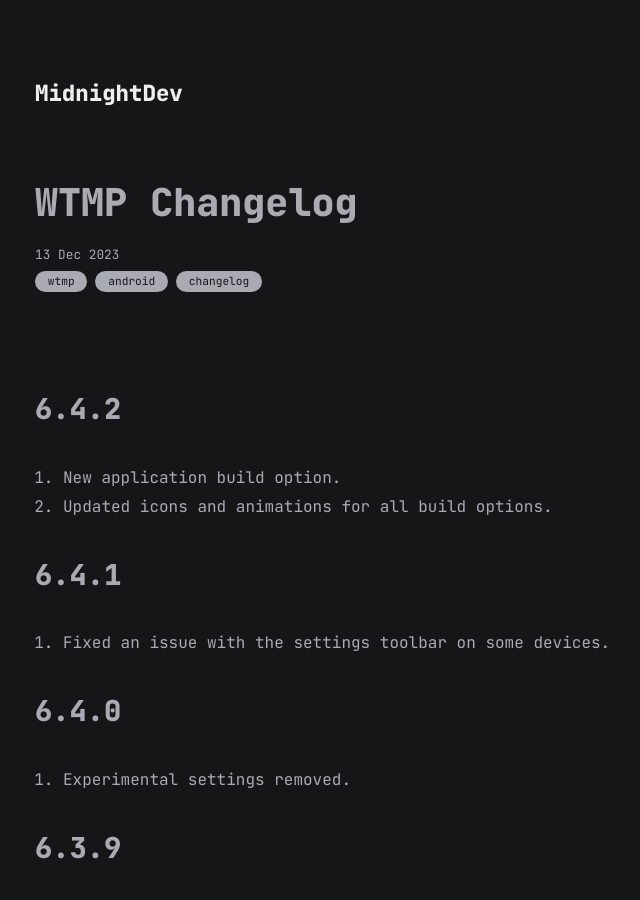
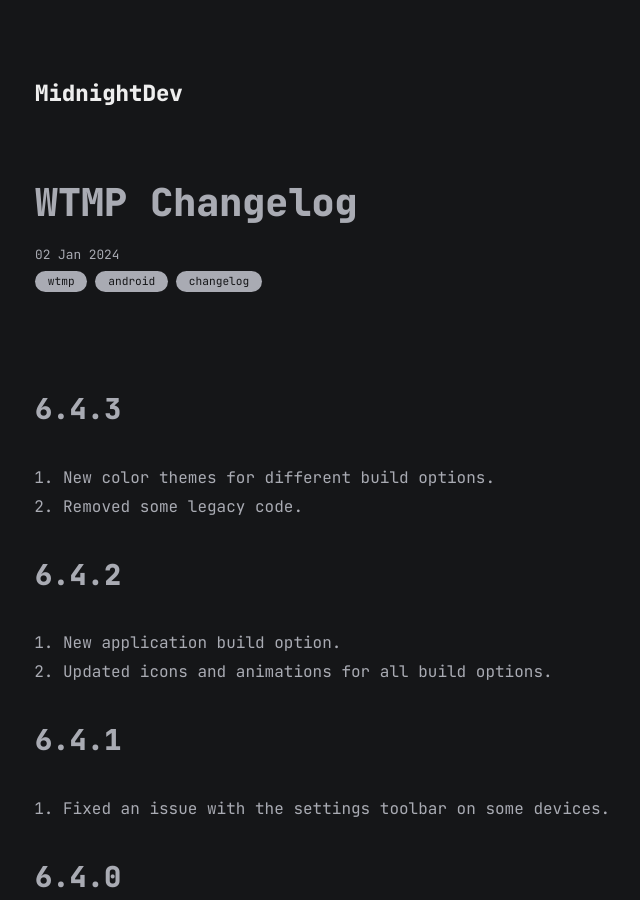
Before and after one commit to mdnghtdv/mdnghtdv.github.io, a Jekyll site: the page built from all_collections/_posts/2024-01-02-wtmp-changelog.md, in a window 1280 px wide and 900 px high. Shown: the whole window, without its empty margins (280-920 px from the left). Built offline with Jekyll 4.4.1, drawn with Linux system fonts in a browser that asks for light colours.

Commit message:
Update and rename 2023-12-13-wtmp-changelog.md to 2024-01-02-wtmp-changelog.md

```diff
--- a/all_collections/_posts/2023-12-13-wtmp-changelog.md
+++ b/all_collections/_posts/2024-01-02-wtmp-changelog.md
@@ -1,9 +1,14 @@
 ---
 layout: post
 title: WTMP Changelog
-date: 2023-12-13
+date: 2024-01-02
 categories: [wtmp, android, changelog]
 ---
+
+## 6.4.3
+
+1. New color themes for different build options.
+2. Removed some legacy code.
 
 ## 6.4.2
 
```
